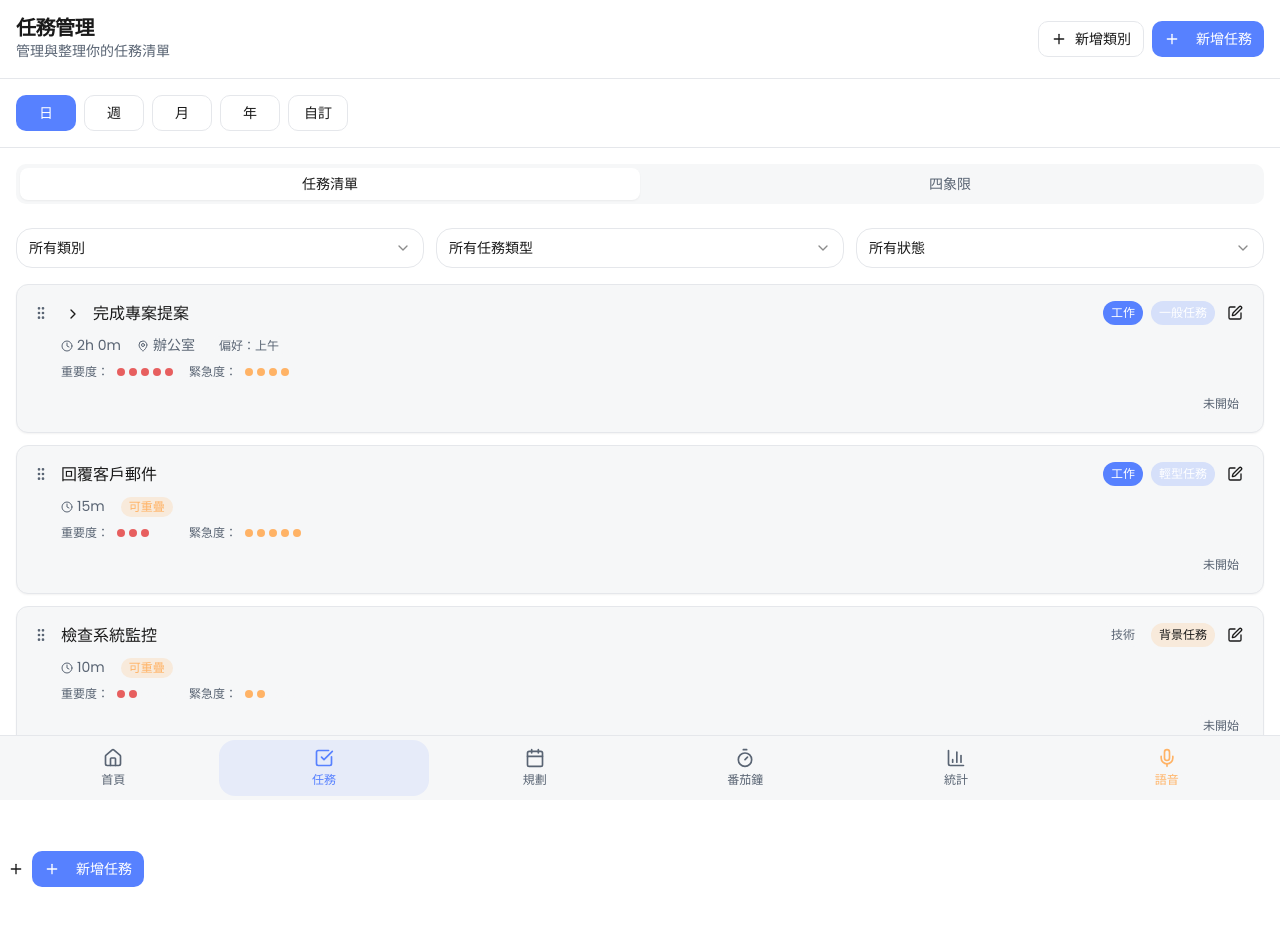
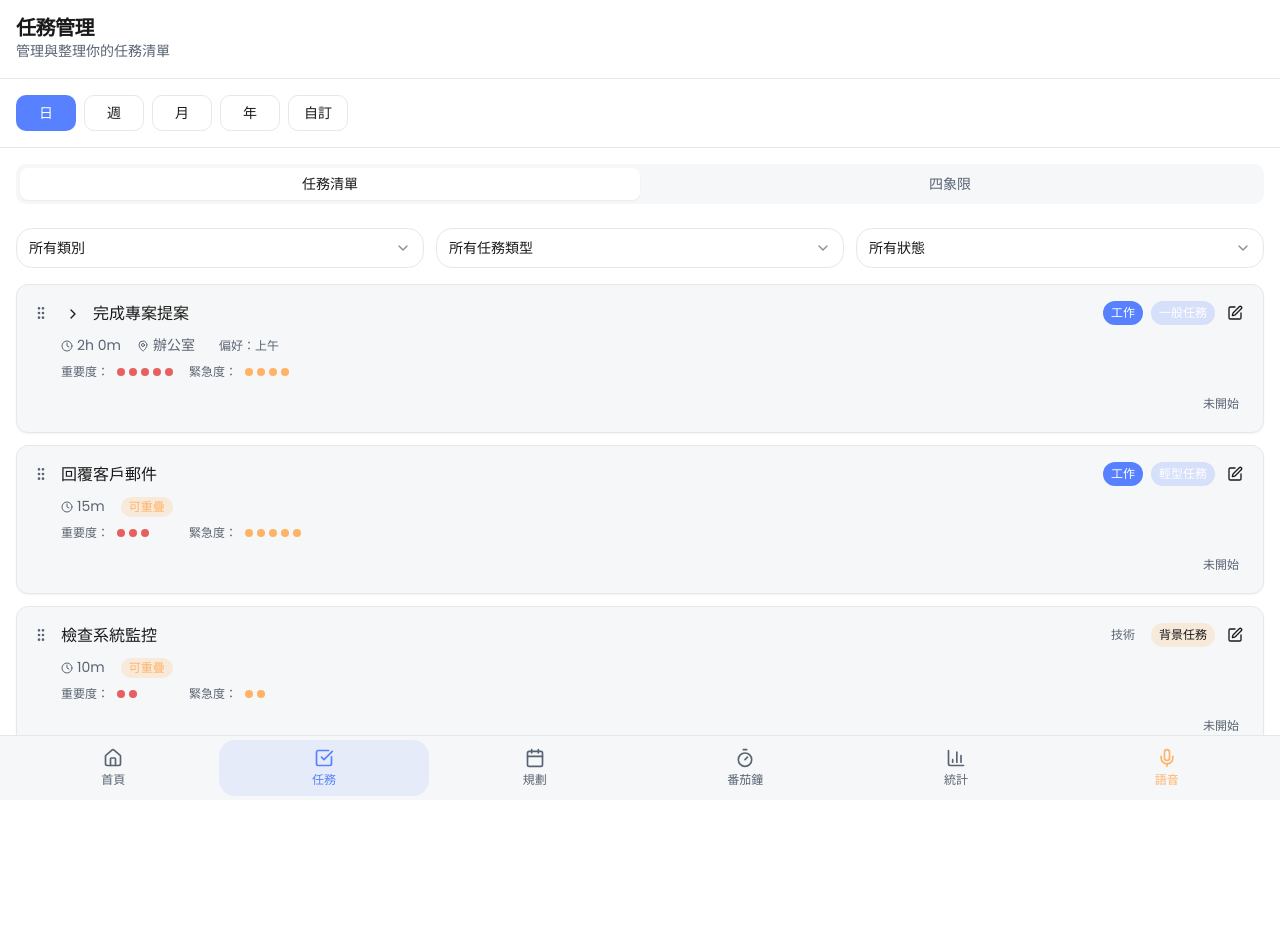
Before and after one commit to coyotewolf/schedule-spark-zen, a React (Vite) app: page /tasks in a window 1280 px wide. Shown: the top 926 px of the page. Built offline with nearby package versions, Linux system fonts and the light colour scheme.

Commit message:
Remove redundant add task buttons
Remove extra add task buttons from the home and tasks pages.

```diff
--- a/src/pages/TasksPage.tsx
+++ b/src/pages/TasksPage.tsx
@@ -3,22 +3,10 @@ import { Tabs, TabsContent, TabsList, TabsTrigger } from "@/components/ui/tabs";
 import { TaskListView } from "@/components/tasks/TaskListView";
 import { PriorityQuadrantView } from "@/components/tasks/PriorityQuadrantView";
 import { TimePeriodSelector } from "@/components/tasks/TimePeriodSelector";
-import { AddCategoryDialog } from "@/components/tasks/AddCategoryDialog";
-import { AddTaskDialog } from "@/components/tasks/AddTaskDialog";
-import { AddCategoryButton } from "@/components/tasks/AddCategoryButton";
-import { Plus, FolderPlus } from "lucide-react";
-import { Button } from "@/components/ui/button";
 
 export const TasksPage = () => {
   const [activeTab, setActiveTab] = useState("list");
   const [timePeriod, setTimePeriod] = useState("日");
-  const [showAddCategoryDialog, setShowAddCategoryDialog] = useState(false);
-  const [showAddTaskDialog, setShowAddTaskDialog] = useState(false);
-
-  const addNewTask = () => {
-    // Trigger: addTask
-    console.log("Trigger: addTask");
-  };
 
   const handlePeriodChange = (period: string) => {
     setTimePeriod(period);
@@ -36,14 +24,6 @@ export const TasksPage = () => {
             <p className="text-caption text-muted-foreground">
               管理與整理你的任務清單
             </p>
-          </div>
-
-          <div className="flex gap-2">
-            <AddCategoryButton onClick={() => setShowAddCategoryDialog(true)} />
-            <Button size="sm" onClick={() => setShowAddTaskDialog(true)}>
-              <Plus className="w-4 h-4 mr-2" />
-              新增任務
-            </Button>
           </div>
         </div>
       </header>
@@ -73,16 +53,6 @@ export const TasksPage = () => {
           </TabsContent>
         </Tabs>
       </div>
-
-      <AddCategoryDialog
-        open={showAddCategoryDialog}
-        onOpenChange={setShowAddCategoryDialog}
-      />
-
-      <AddTaskDialog
-        open={showAddTaskDialog}
-        onOpenChange={setShowAddTaskDialog}
-      />
     </div>
   );
 };
```
